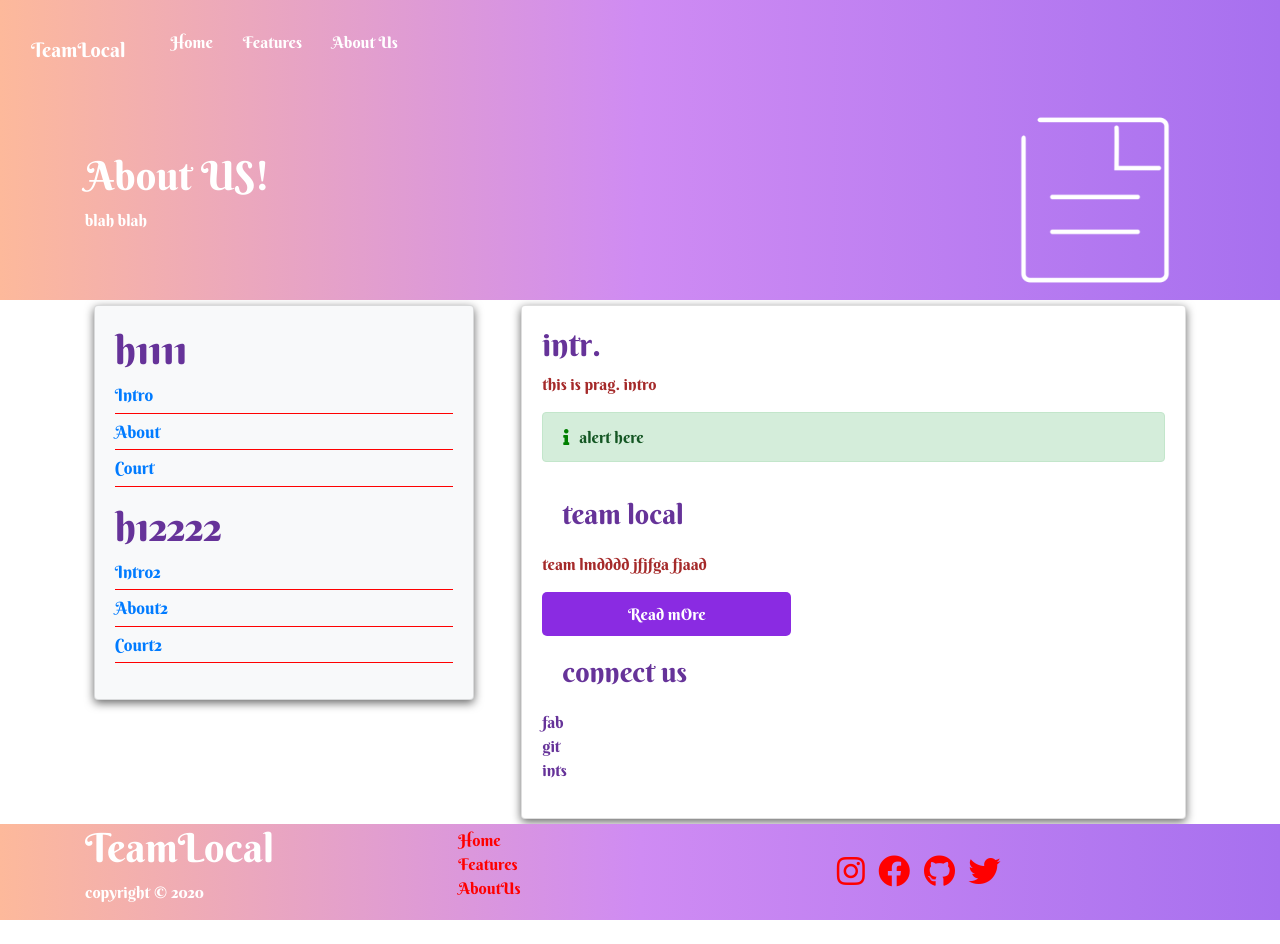
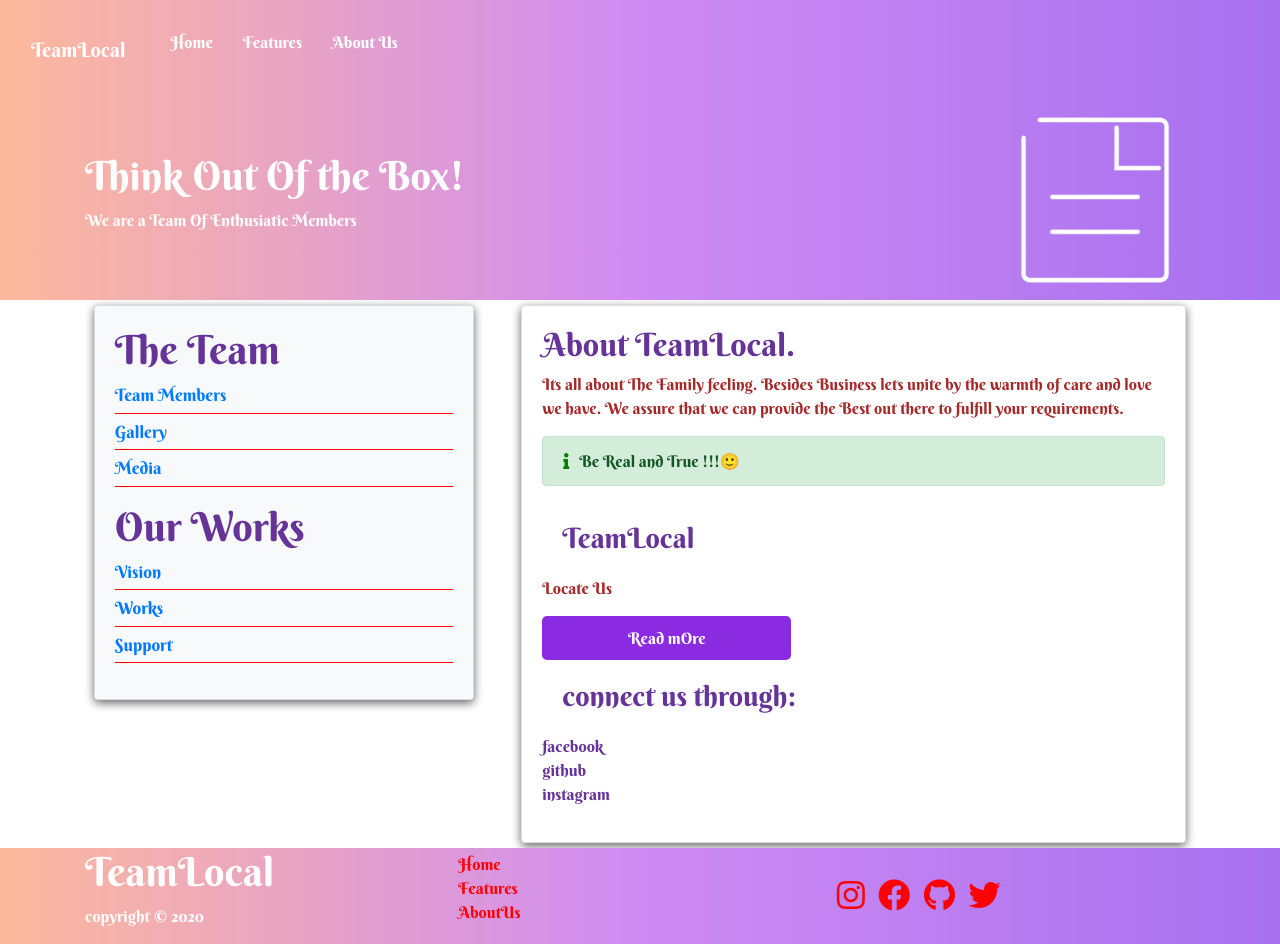
Before and after one commit to VishnuKarikkal/DemoWebSite, a plain HTML site: page about.html in a window 1280 px wide. Before the commit the page ends 920 px from the top, so only its background shows below. Drawn offline with nearby package versions, Linux system fonts and the light colour scheme; a web font is replaced by a local one.

Commit message:
improvements

```diff
--- a/about.html
+++ b/about.html
@@ -40,8 +40,8 @@
  <section class="aboutus-head bg-primary">
     <div class="container grid">
         <div>
-            <h1>About US!</h1>
-            <p>blah blah</p>
+            <h1>Think Out Of the Box!</h1>
+            <p>We are a Team Of Enthusiatic Members</p>
         </div>
         <img src="images/docs.png" alt="aboutimg">
     </div>
@@ -52,40 +52,40 @@
      <div class="container">
         <div class="row">
             <div class="card bg-light col-lg-4 col-md-4">
-                <h1>h1111</h1>
+                <h1>The Team</h1>
                 <nav>
                     <ul>
-                        <li><a href="#">Intro</a></li>
-                        <li><a href="#">About</a></li>
-                        <li><a href="#">Court</a></li>
+                        <li><a href="#">Team Members</a></li>
+                        <li><a href="#">Gallery</a></li>
+                        <li><a href="#">Media</a></li>
                     </ul>
                 </nav>
-                <h1>h12222</h1>
+                <h1>Our Works</h1>
                <nav>
                    <ul>
-                       <li><a href="#">Intro2</a></li>
-                       <li><a href="#">About2</a></li>
-                       <li><a href="#">Court2</a></li>
+                       <li><a href="#">Vision</a></li>
+                       <li><a href="#">Works</a></li>
+                       <li><a href="#">Support</a></li>
                    </ul>
                </nav>
             </div>
             <div class="card col-lg-7 col-md-6">
-               <h2>intr.</h2>
+               <h2>About TeamLocal.</h2>
                <p>
-                   this is prag. intro
+                   Its all about The Family feeling. Besides Business lets unite by the warmth of care and love we have. We assure that we can provide the Best out there to fulfill your requirements.
                </p>
                <div class="alert alert-success">
-                   <i class="fas fa-info"></i>alert here
+                   <i class="fas fa-info"></i>Be Real and True !!!🙂
                </div>
-               <h3>team local</h3>
-               <p>team lmdddd jfjfga fjaad</p>
+               <h3>TeamLocal</h3>
+               <p>Locate Us</p>
                <a href="#" class="btn btn-primary">Read mOre</a>
 
-               <h3>connect us</h3>
+               <h3>connect us through:</h3>
                <ul>
-                   <li>fab</li>
-                   <li>git</li>
-                   <li>ints</li>
+                   <li>facebook</li>
+                   <li>github</li>
+                   <li>instagram</li>
                </ul>
             </div>
         </div>
```
Also changed, not shown: features.html (+8 -9 lines), index.html (+15 -15 lines).
